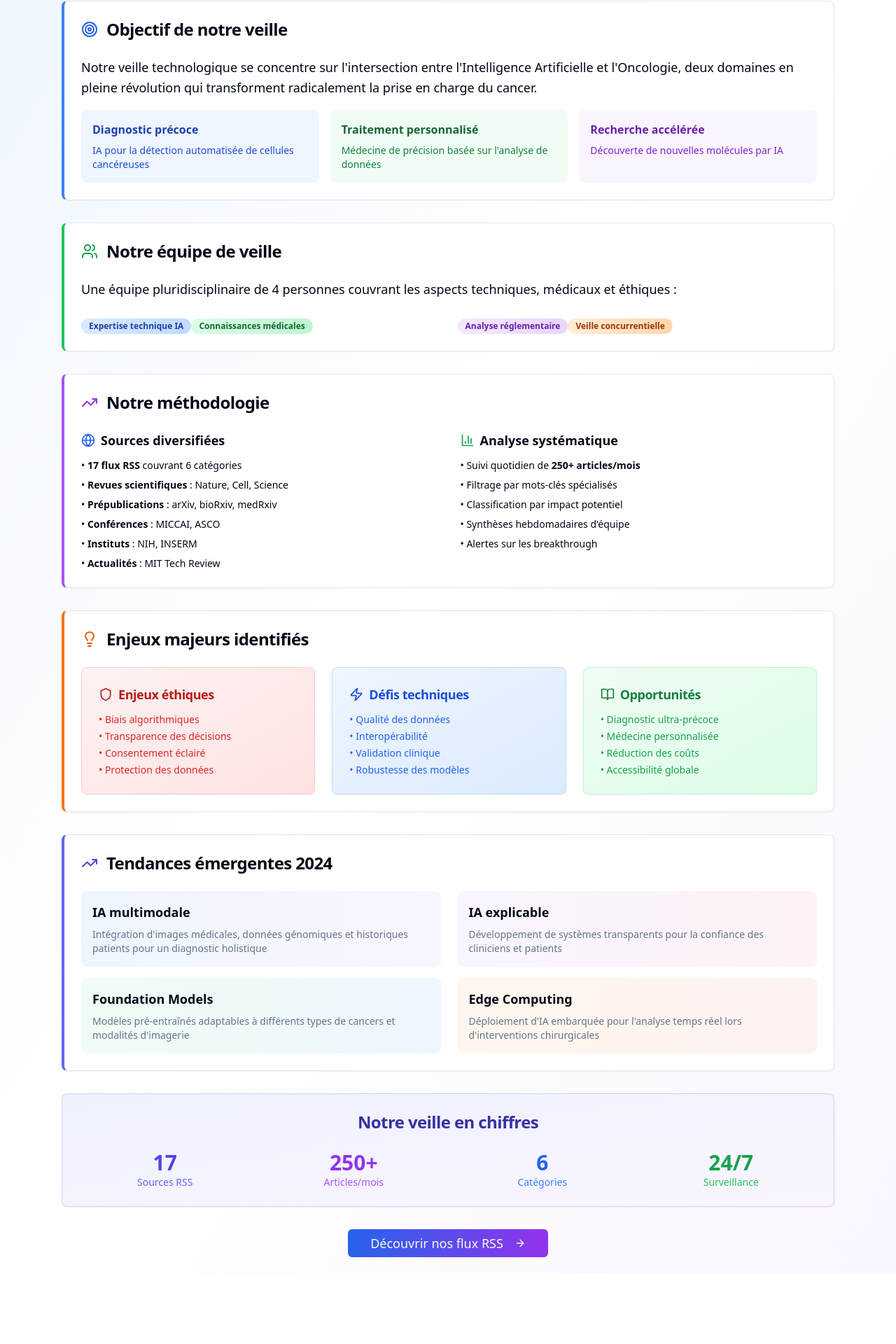
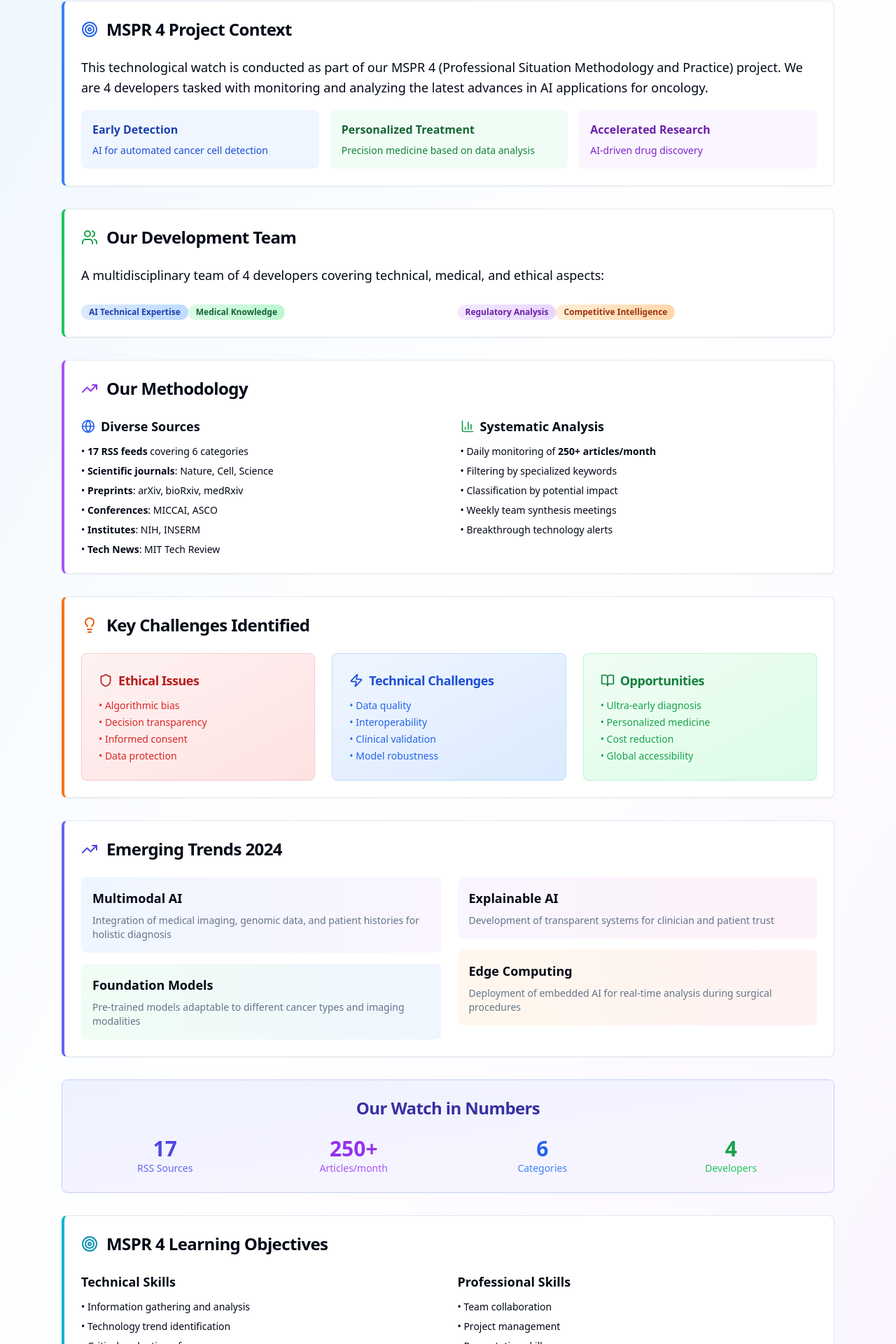
Before and after one commit to FR-TheFury/veille-ai-oncologie, a React (Vite) app: page /about in a window 1280 px wide. Shown: the part 223-2143 px from the top of the page at 70% size. Before the commit the page ends 2043 px from the top, so only its background shows below. Built offline with nearby package versions, Linux system fonts and the light colour scheme.

Commit message:
Refactor: Update About page for group presentation
Updated the About page to be suitable for a group presentation in English, as requested.

```diff
--- a/src/components/SimpleHeader.tsx
+++ b/src/components/SimpleHeader.tsx
@@ -17,7 +17,7 @@ const SimpleHeader = () => {
             </div>
             <div>
               <h1 className="text-xl font-bold text-gray-900">Cancer AI Beacon</h1>
-              <p className="text-sm text-gray-600">Veille IA & Oncologie</p>
+              <p className="text-sm text-gray-600">AI & Oncology Watch</p>
             </div>
           </div>
 
@@ -29,7 +29,7 @@ const SimpleHeader = () => {
               className={location.pathname === '/' ? 'bg-gradient-to-r from-blue-600 to-purple-600' : ''}
             >
               <Rss className="w-4 h-4 mr-2" />
-              Flux RSS
+              RSS Feeds
             </Button>
             <Button
               variant={location.pathname === '/about' ? 'default' : 'outline'}
@@ -38,7 +38,7 @@ const SimpleHeader = () => {
               className={location.pathname === '/about' ? 'bg-gradient-to-r from-blue-600 to-purple-600' : ''}
             >
               <Info className="w-4 h-4 mr-2" />
-              À propos
+              About
             </Button>
           </nav>
         </div>
--- a/src/pages/AboutVeille.tsx
+++ b/src/pages/AboutVeille.tsx
@@ -20,80 +20,80 @@ const AboutVeille = () => {
             className="mb-4 hover:bg-blue-50"
           >
             <ArrowLeft className="w-4 h-4 mr-2" />
-            Retour aux flux RSS
+            Back to RSS Feeds
           </Button>
 
           <div className="text-center">
             <h1 className="text-4xl font-bold bg-gradient-to-r from-blue-600 to-purple-600 bg-clip-text text-transparent mb-4">
-              Notre Veille Technologique
+              Our Technological Watch
             </h1>
             <p className="text-xl text-muted-foreground max-w-3xl mx-auto">
-              Intelligence Artificielle appliquée à l'Oncologie : Une approche systématique pour suivre les innovations révolutionnaires
+              Artificial Intelligence in Oncology: A systematic approach to tracking revolutionary innovations for MSPR 4
             </p>
           </div>
         </div>
 
-        {/* Présentation générale */}
+        {/* Project Context */}
         <Card className="mb-8 border-l-4 border-l-blue-500">
           <CardHeader>
             <CardTitle className="flex items-center text-2xl">
               <Target className="w-6 h-6 mr-3 text-blue-600" />
-              Objectif de notre veille
+              MSPR 4 Project Context
             </CardTitle>
           </CardHeader>
           <CardContent>
             <p className="text-lg leading-relaxed mb-4">
-              Notre veille technologique se concentre sur l'intersection entre l'Intelligence Artificielle et l'Oncologie,
-              deux domaines en pleine révolution qui transforment radicalement la prise en charge du cancer.
+              This technological watch is conducted as part of our MSPR 4 (Professional Situation Methodology and Practice)
+              project. We are 4 developers tasked with monitoring and analyzing the latest advances in AI applications for oncology.
             </p>
             <div className="grid md:grid-cols-3 gap-4">
               <div className="bg-blue-50 p-4 rounded-lg">
-                <h4 className="font-semibold text-blue-800 mb-2">Diagnostic précoce</h4>
-                <p className="text-sm text-blue-700">IA pour la détection automatisée de cellules cancéreuses</p>
+                <h4 className="font-semibold text-blue-800 mb-2">Early Detection</h4>
+                <p className="text-sm text-blue-700">AI for automated cancer cell detection</p>
               </div>
               <div className="bg-green-50 p-4 rounded-lg">
-                <h4 className="font-semibold text-green-800 mb-2">Traitement personnalisé</h4>
-                <p className="text-sm text-green-700">Médecine de précision basée sur l'analyse de données</p>
+                <h4 className="font-semibold text-green-800 mb-2">Personalized Treatment</h4>
+                <p className="text-sm text-green-700">Precision medicine based on data analysis</p>
               </div>
               <div className="bg-purple-50 p-4 rounded-lg">
-                <h4 className="font-semibold text-purple-800 mb-2">Recherche accélérée</h4>
-                <p className="text-sm text-purple-700">Découverte de nouvelles molécules par IA</p>
+                <h4 className="font-semibold text-purple-800 mb-2">Accelerated Research</h4>
+                <p className="text-sm text-purple-700">AI-driven drug discovery</p>
               </div>
             </div>
           </CardContent>
         </Card>
 
-        {/* Équipe */}
+        {/* Development Team */}
         <Card className="mb-8 border-l-4 border-l-green-500">
           <CardHeader>
             <CardTitle className="flex items-center text-2xl">
               <Users className="w-6 h-6 mr-3 text-green-600" />
-              Notre équipe de veille
+              Our Development Team
             </CardTitle>
           </CardHeader>
           <CardContent>
             <p className="text-lg mb-4">
-              Une équipe pluridisciplinaire de 4 personnes couvrant les aspects techniques, médicaux et éthiques :
+              A multidisciplinary team of 4 developers covering technical, medical, and ethical aspects:
             </p>
             <div className="grid md:grid-cols-2 gap-6">
               <div className="space-y-3">
-                <Badge className="bg-gradient-to-r from-blue-100 to-blue-200 text-blue-800">Expertise technique IA</Badge>
-                <Badge className="bg-gradient-to-r from-green-100 to-green-200 text-green-800">Connaissances médicales</Badge>
+                <Badge className="bg-gradient-to-r from-blue-100 to-blue-200 text-blue-800">AI Technical Expertise</Badge>
+                <Badge className="bg-gradient-to-r from-green-100 to-green-200 text-green-800">Medical Knowledge</Badge>
               </div>
               <div className="space-y-3">
-                <Badge className="bg-gradient-to-r from-purple-100 to-purple-200 text-purple-800">Analyse réglementaire</Badge>
-                <Badge className="bg-gradient-to-r from-orange-100 to-orange-200 text-orange-800">Veille concurrentielle</Badge>
+                <Badge className="bg-gradient-to-r from-purple-100 to-purple-200 text-purple-800">Regulatory Analysis</Badge>
+                <Badge className="bg-gradient-to-r from-orange-100 to-orange-200 text-orange-800">Competitive Intelligence</Badge>
               </div>
             </div>
           </CardContent>
         </Card>
 
-        {/* Méthode de veille */}
+        {/* Watch Methodology */}
         <Card className="mb-8 border-l-4 border-l-purple-500">
           <CardHeader>
             <CardTitle className="flex items-center text-2xl">
               <TrendingUp className="w-6 h-6 mr-3 text-purple-600" />
-              Notre méthodologie
+              Our Methodology
             </CardTitle>
           </CardHeader>
           <CardContent>
@@ -101,40 +101,40 @@ const AboutVeille = () => {
               <div>
                 <h4 className="font-semibold text-lg mb-3 flex items-center">
                   <Globe className="w-5 h-5 mr-2 text-blue-600" />
-                  Sources diversifiées
+                  Diverse Sources
                 </h4>
                 <ul className="space-y-2 text-sm">
-                  <li>• <strong>17 flux RSS</strong> couvrant 6 catégories</li>
-                  <li>• <strong>Revues scientifiques</strong> : Nature, Cell, Science</li>
-                  <li>• <strong>Prépublications</strong> : arXiv, bioRxiv, medRxiv</li>
-                  <li>• <strong>Conférences</strong> : MICCAI, ASCO</li>
-                  <li>• <strong>Instituts</strong> : NIH, INSERM</li>
-                  <li>• <strong>Actualités</strong> : MIT Tech Review</li>
+                  <li>• <strong>17 RSS feeds</strong> covering 6 categories</li>
+                  <li>• <strong>Scientific journals</strong>: Nature, Cell, Science</li>
+                  <li>• <strong>Preprints</strong>: arXiv, bioRxiv, medRxiv</li>
+                  <li>• <strong>Conferences</strong>: MICCAI, ASCO</li>
+                  <li>• <strong>Institutes</strong>: NIH, INSERM</li>
+                  <li>• <strong>Tech News</strong>: MIT Tech Review</li>
                 </ul>
               </div>
               <div>
                 <h4 className="font-semibold text-lg mb-3 flex items-center">
                   <BarChart3 className="w-5 h-5 mr-2 text-green-600" />
-                  Analyse systématique
+                  Systematic Analysis
                 </h4>
                 <ul className="space-y-2 text-sm">
-                  <li>• Suivi quotidien de <strong>250+ articles/mois</strong></li>
-                  <li>• Filtrage par mots-clés spécialisés</li>
-                  <li>• Classification par impact potentiel</li>
-                  <li>• Synthèses hebdomadaires d'équipe</li>
-                  <li>• Alertes sur les breakthrough</li>
+                  <li>• Daily monitoring of <strong>250+ articles/month</strong></li>
+                  <li>• Filtering by specialized keywords</li>
+                  <li>• Classification by potential impact</li>
+                  <li>• Weekly team synthesis meetings</li>
+                  <li>• Breakthrough technology alerts</li>
                 </ul>
               </div>
             </div>
           </CardContent>
         </Card>
 
-        {/* Enjeux identifiés */}
+        {/* Key Challenges Identified */}
         <Card className="mb-8 border-l-4 border-l-orange-500">
           <CardHeader>
             <CardTitle className="flex items-center text-2xl">
               <Lightbulb className="w-6 h-6 mr-3 text-orange-600" />
-              Enjeux majeurs identifiés
+              Key Challenges Identified
             </CardTitle>
           </CardHeader>
           <CardContent>
@@ -143,15 +143,15 @@ const AboutVeille = () => {
                 <CardHeader className="pb-3">
                   <CardTitle className="text-lg flex items-center text-red-700">
                     <Shield className="w-5 h-5 mr-2" />
-                    Enjeux éthiques
+                    Ethical Issues
                   </CardTitle>
                 </CardHeader>
                 <CardContent className="pt-0">
                   <ul className="text-sm space-y-1 text-red-600">
-                    <li>• Biais algorithmiques</li>
-                    <li>• Transparence des décisions</li>
-                    <li>• Consentement éclairé</li>
-                    <li>• Protection des données</li>
+                    <li>• Algorithmic bias</li>
+                    <li>• Decision transparency</li>
+                    <li>• Informed consent</li>
+                    <li>• Data protection</li>
                   </ul>
                 </CardContent>
               </Card>
@@ -160,15 +160,15 @@ const AboutVeille = () => {
                 <CardHeader className="pb-3">
                   <CardTitle className="text-lg flex items-center text-blue-700">
                     <Zap className="w-5 h-5 mr-2" />
-                    Défis techniques
+                    Technical Challenges
                   </CardTitle>
                 </CardHeader>
                 <CardContent className="pt-0">
                   <ul className="text-sm space-y-1 text-blue-600">
-                    <li>• Qualité des données</li>
-                    <li>• Interopérabilité</li>
-                    <li>• Validation clinique</li>
-                    <li>• Robustesse des modèles</li>
+                    <li>• Data quality</li>
+                    <li>• Interoperability</li>
+                    <li>• Clinical validation</li>
+                    <li>• Model robustness</li>
                   </ul>
                 </CardContent>
               </Card>
@@ -177,15 +177,15 @@ const AboutVeille = () => {
                 <CardHeader className="pb-3">
                   <CardTitle className="text-lg flex items-center text-green-700">
                     <BookOpen className="w-5 h-5 mr-2" />
-                    Opportunités
+                    Opportunities
                   </CardTitle>
                 </CardHeader>
                 <CardContent className="pt-0">
                   <ul className="text-sm space-y-1 text-green-600">
-                    <li>• Diagnostic ultra-précoce</li>
-                    <li>• Médecine personnalisée</li>
-                    <li>• Réduction des coûts</li>
-                    <li>• Accessibilité globale</li>
+                    <li>• Ultra-early diagnosis</li>
+                    <li>• Personalized medicine</li>
+                    <li>• Cost reduction</li>
+                    <li>• Global accessibility</li>
                   </ul>
                 </CardContent>
               </Card>
@@ -193,41 +193,41 @@ const AboutVeille = () => {
           </CardContent>
         </Card>
 
-        {/* Tendances actuelles */}
+        {/* Emerging Trends */}
         <Card className="mb-8 border-l-4 border-l-indigo-500">
           <CardHeader>
             <CardTitle className="flex items-center text-2xl">
               <TrendingUp className="w-6 h-6 mr-3 text-indigo-600" />
-              Tendances émergentes 2024
+              Emerging Trends 2024
             </CardTitle>
           </CardHeader>
           <CardContent>
             <div className="grid md:grid-cols-2 gap-6">
               <div className="space-y-4">
                 <div className="bg-gradient-to-r from-blue-50 to-purple-50 p-4 rounded-lg">
-                  <h4 className="font-semibold text-lg mb-2">IA multimodale</h4>
+                  <h4 className="font-semibold text-lg mb-2">Multimodal AI</h4>
                   <p className="text-sm text-muted-foreground">
-                    Intégration d'images médicales, données génomiques et historiques patients pour un diagnostic holistique
+                    Integration of medical imaging, genomic data, and patient histories for holistic diagnosis
                   </p>
                 </div>
                 <div className="bg-gradient-to-r from-green-50 to-blue-50 p-4 rounded-lg">
                   <h4 className="font-semibold text-lg mb-2">Foundation Models</h4>
                   <p className="text-sm text-muted-foreground">
-                    Modèles pré-entraînés adaptables à différents types de cancers et modalités d'imagerie
+                    Pre-trained models adaptable to different cancer types and imaging modalities
                   </p>
                 </div>
               </div>
               <div className="space-y-4">
                 <div className="bg-gradient-to-r from-purple-50 to-pink-50 p-4 rounded-lg">
-                  <h4 className="font-semibold text-lg mb-2">IA explicable</h4>
+                  <h4 className="font-semibold text-lg mb-2">Explainable AI</h4>
                   <p className="text-sm text-muted-foreground">
-                    Développement de systèmes transparents pour la confiance des cliniciens et patients
+                    Development of transparent systems for clinician and patient trust
                   </p>
                 </div>
                 <div className="bg-gradient-to-r from-orange-50 to-red-50 p-4 rounded-lg">
                   <h4 className="font-semibold text-lg mb-2">Edge Computing</h4>
                   <p className="text-sm text-muted-foreground">
-                    Déploiement d'IA embarquée pour l'analyse temps réel lors d'interventions chirurgicales
+                    Deployment of embedded AI for real-time analysis during surgical procedures
                   </p>
                 </div>
               </div>
@@ -235,30 +235,62 @@ const AboutVeille = () => {
           </CardContent>
         </Card>
 
-        {/* Statistiques */}
+        {/* Statistics */}
         <Card className="mb-8 bg-gradient-to-br from-indigo-50 to-purple-50 border-indigo-200">
           <CardHeader>
             <CardTitle className="text-2xl text-center text-indigo-800">
-              Notre veille en chiffres
+              Our Watch in Numbers
             </CardTitle>
           </CardHeader>
           <CardContent>
             <div className="grid grid-cols-2 md:grid-cols-4 gap-6 text-center">
               <div>
                 <div className="text-3xl font-bold text-indigo-600">17</div>
-                <div className="text-sm text-indigo-500">Sources RSS</div>
+                <div className="text-sm text-indigo-500">RSS Sources</div>
               </div>
               <div>
                 <div className="text-3xl font-bold text-purple-600">250+</div>
-                <div className="text-sm text-purple-500">Articles/mois</div>
+                <div className="text-sm text-purple-500">Articles/month</div>
               </div>
               <div>
                 <div className="text-3xl font-bold text-blue-600">6</div>
-                <div className="text-sm text-blue-500">Catégories</div>
+                <div className="text-sm text-blue-500">Categories</div>
               </div>
               <div>
-                <div className="text-3xl font-bold text-green-600">24/7</div>
-                <div className="text-sm text-green-500">Surveillance</div>
+                <div className="text-3xl font-bold text-green-600">4</div>
+                <div className="text-sm text-green-500">Developers</div>
+              </div>
+            </div>
+          </CardContent>
+        </Card>
+
+        {/* MSPR 4 Objectives */}
+        <Card className="mb-8 border-l-4 border-l-cyan-500">
+          <CardHeader>
+            <CardTitle className="flex items-center text-2xl">
+              <Target className="w-6 h-6 mr-3 text-cyan-600" />
+              MSPR 4 Learning Objectives
+            </CardTitle>
+          </CardHeader>
+          <CardContent>
+            <div className="grid md:grid-cols-2 gap-6">
+              <div>
+                <h4 className="font-semibold text-lg mb-3">Technical Skills</h4>
+                <ul className="space-y-2 text-sm">
+                  <li>• Information gathering and analysis</li>
+                  <li>• Technology trend identification</li>
+                  <li>• Critical evaluation of sources</li>
+                  <li>• Synthesis and reporting</li>
+                </ul>
+              </div>
+              <div>
+                <h4 className="font-semibold text-lg mb-3">Professional Skills</h4>
+                <ul className="space-y-2 text-sm">
+                  <li>• Team collaboration</li>
+                  <li>• Project management</li>
+                  <li>• Presentation skills</li>
+                  <li>• Strategic thinking</li>
+                </ul>
               </div>
             </div>
           </CardContent>
@@ -270,7 +302,7 @@ const AboutVeille = () => {
             onClick={() => navigate('/')}
             className="bg-gradient-to-r from-blue-600 to-purple-600 hover:from-blue-700 hover:to-purple-700 text-lg px-8 py-3"
           >
-            Découvrir nos flux RSS
+            Explore our RSS Feeds
             <ArrowLeft className="w-5 h-5 ml-2 rotate-180" />
           </Button>
         </div>
```
